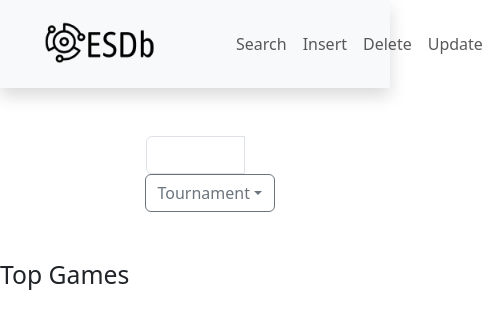
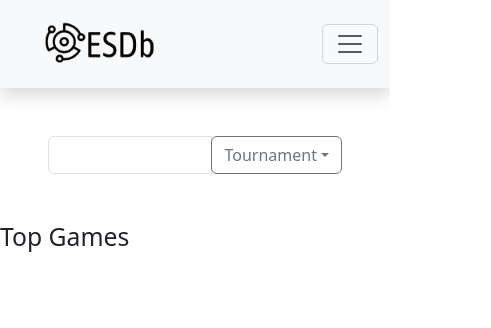
Before and after one commit to DishaMahajan22/ESDb, a React (Create React App) app: page / in a window 390 px wide. Shown: the top 328 px of the page, 491 px wide, since content can reach past the window. Built offline with nearby package versions, Linux system fonts and the light colour scheme.

Commit message:
fixed some minor styling by making navbar and form responsive

```diff
--- a/src/index.css
+++ b/src/index.css
@@ -1,5 +1,4 @@
 body {
-  margin: 0;
   font-family: -apple-system, BlinkMacSystemFont, 'Segoe UI', 'Roboto', 'Oxygen',
     'Ubuntu', 'Cantarell', 'Fira Sans', 'Droid Sans', 'Helvetica Neue',
     sans-serif;
--- a/src/pages/Navbar.js
+++ b/src/pages/Navbar.js
@@ -1,14 +1,15 @@
 import Container from "react-bootstrap/Container";
 import Nav from "react-bootstrap/Nav";
 import Navbar from "react-bootstrap/Navbar";
-import Logo from "../images/logo.png"
+import Logo from "../images/logo.png";
+
 const CustomNavbar = () => {
   return (
     <>
-      <Navbar bg="light" data-bs-theme="light" className="shadow">
+      <Navbar bg="light" expand="lg" className="shadow">
         <Container>
           <Navbar.Brand href="#home">
-          <img
+            <img
               src={Logo}
               width="200"
               height="auto"
@@ -16,15 +17,19 @@ const CustomNavbar = () => {
               alt="EsdB logo"
             />
           </Navbar.Brand>
-          <Nav className="ml-auto">
-            <Nav.Link href="#/">Search</Nav.Link>
-            <Nav.Link href="#/insert">Insert</Nav.Link>
-            <Nav.Link href="#/delete">Delete</Nav.Link>
-            <Nav.Link href="#/update">Update</Nav.Link>
-          </Nav>
+          <Navbar.Toggle aria-controls="navbarNav" />
+          <Navbar.Collapse id="navbarNav" className="justify-content-end">
+            <Nav>
+              <Nav.Link href="#/">Search</Nav.Link>
+              <Nav.Link href="#/Insert">Insert</Nav.Link>
+              <Nav.Link href="#/Update">Update</Nav.Link>
+              <Nav.Link href="#/Delete">Delete</Nav.Link>
+            </Nav>
+          </Navbar.Collapse>
         </Container>
       </Navbar>
     </>
   );
 };
+
 export default CustomNavbar;
--- a/src/pages/Search.js
+++ b/src/pages/Search.js
@@ -5,7 +5,7 @@ const Search = () => {
 
   return (
     <>
-      <div class="input-group w-50 mx-auto text-center p-5">
+      <div class="input-group w-full mx-auto text-center p-5">
         <input
           type="text"
           class="form-control"
```
Also changed, not shown: src/App.css (deleted, +0 -38 lines).
